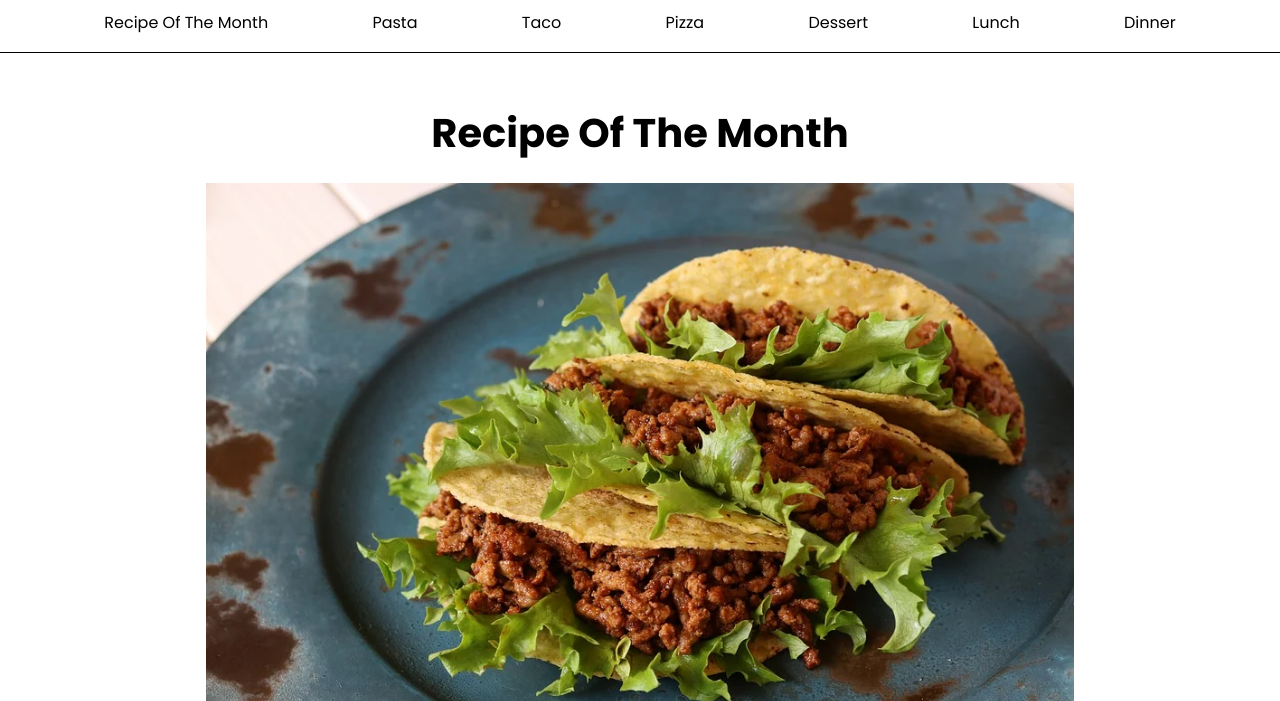
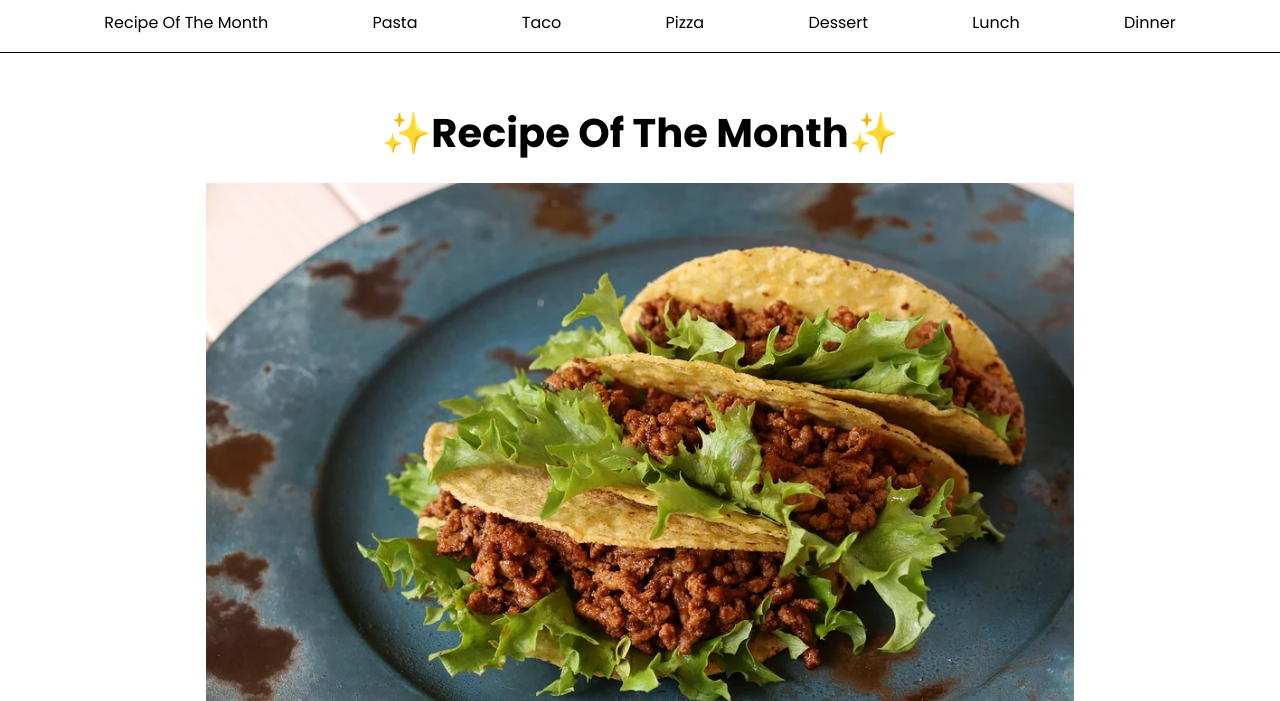
Before and after one commit to davng99/FE17-CR1-David, a plain HTML site: page recipeOfTheMonth.html in a window 1280 px wide. Shown: the part 99-800 px from the top of the page. Drawn offline with Linux system fonts and the light colour scheme.

Commit message:
update files

```diff
--- a/recipeOfTheMonth.html
+++ b/recipeOfTheMonth.html
@@ -36,7 +36,7 @@
 
     <main>
         <div id="recipe">
-            <h1>Recipe Of The Month</h1>
+            <h1>&#10024;Recipe Of The Month&#10024;</h1>
 
             <figure>
                 <img src="Images/Tacos.webp" alt="Tacos">
```
